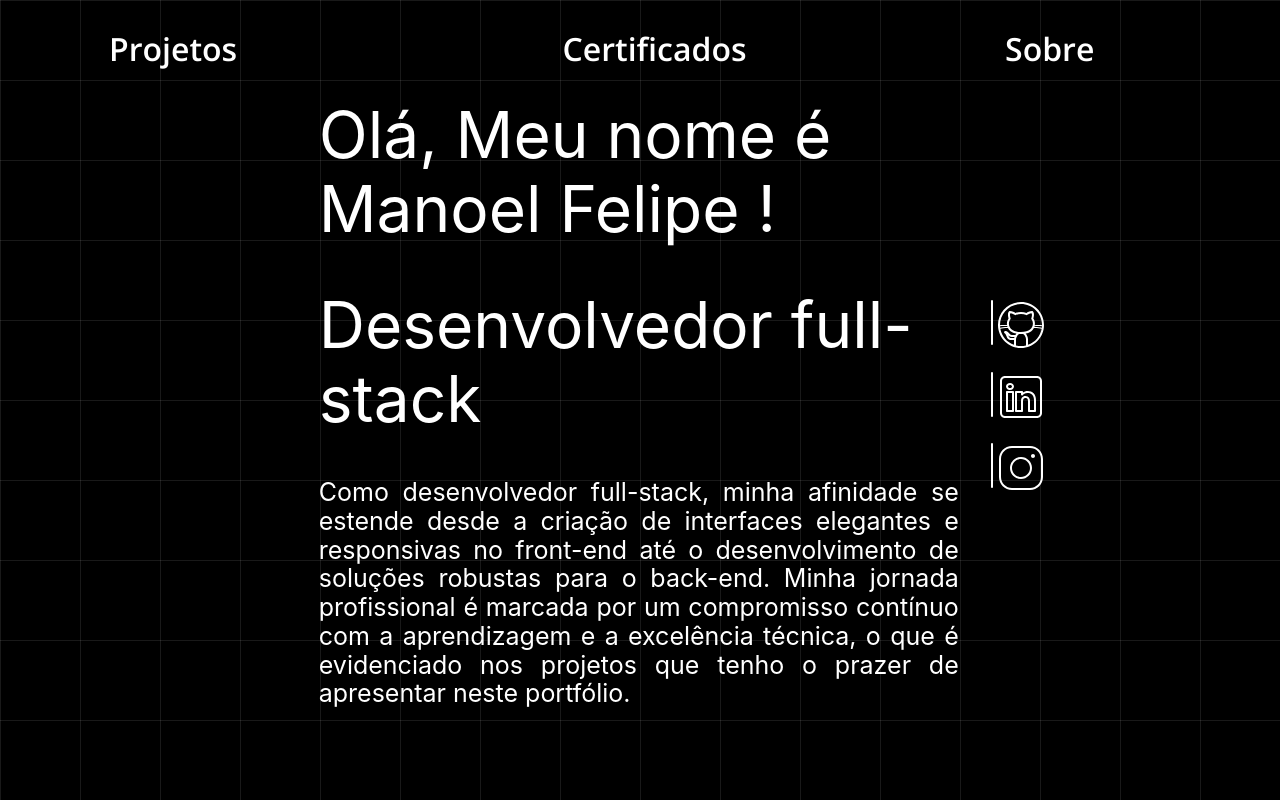
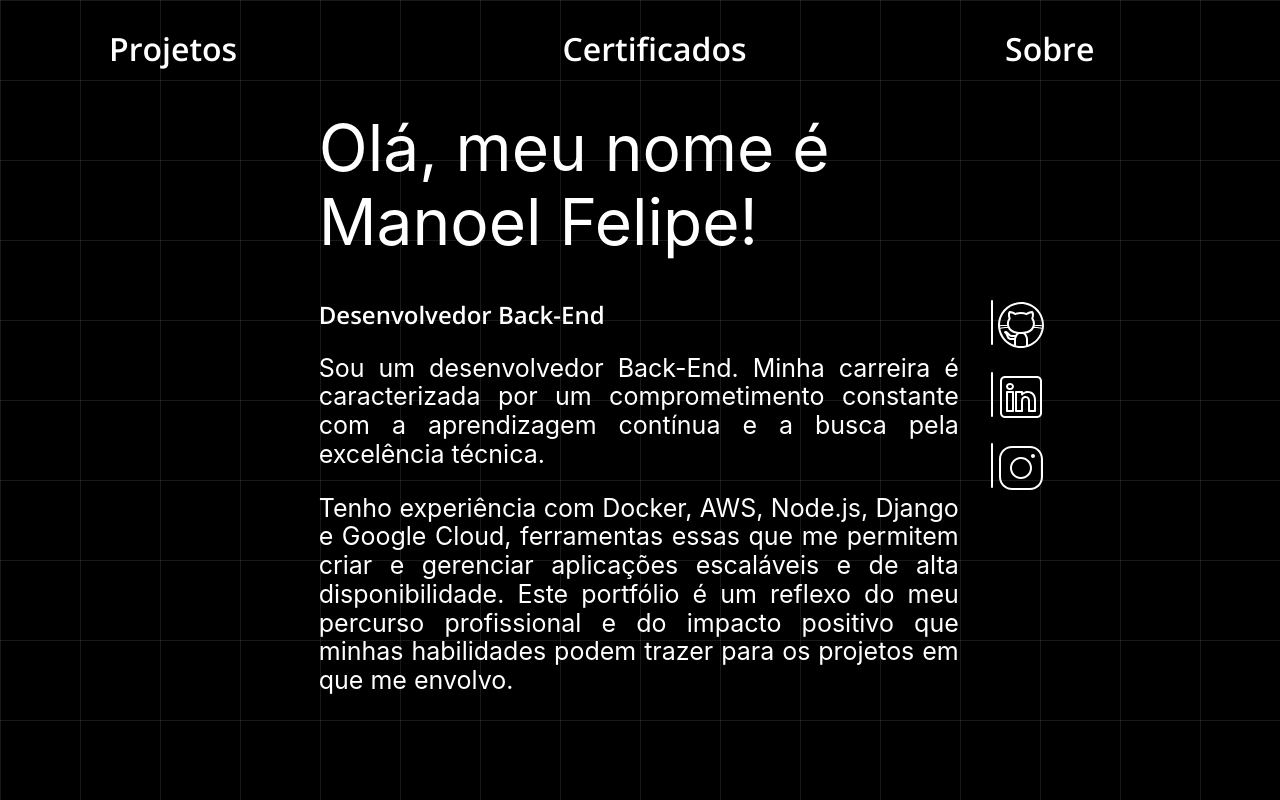
Before and after one commit to Manoel835/Portfolio, a React (Create React App) app: page / in a window 1280 px wide. Built offline with nearby package versions, Linux system fonts and the light colour scheme.

Commit message:
Alteração

```diff
--- a/src/pages/Main/Container/index.tsx
+++ b/src/pages/Main/Container/index.tsx
@@ -8,12 +8,15 @@ export function BoxMain() {
       <Card />
       <Container>
         <Box>
-          <h1>Olá, Meu nome é Manoel Felipe !</h1>
-          <h1>Desenvolvedor full-stack</h1>
+          <h1>Olá, meu nome é Manoel Felipe!</h1>
+          <h2>Desenvolvedor Back-End</h2>
           <p>
-            Como desenvolvedor full-stack, minha afinidade se estende desde a criação de interfaces elegantes e responsivas no front-end até o desenvolvimento de soluções robustas para o back-end. Minha jornada profissional é marcada por um compromisso contínuo com a aprendizagem e a excelência técnica, o que é evidenciado nos projetos que tenho o prazer de apresentar neste portfólio.
+            Sou um desenvolvedor Back-End. Minha carreira é caracterizada por um comprometimento constante com a aprendizagem contínua e a busca pela excelência técnica.
           </p>
-        </Box>
+          <p>
+            Tenho experiência com Docker, AWS, Node.js, Django e Google Cloud, ferramentas essas que me permitem criar e gerenciar aplicações escaláveis e de alta disponibilidade. Este portfólio é um reflexo do meu percurso profissional e do impacto positivo que minhas habilidades podem trazer para os projetos em que me envolvo.
+          </p>
+          </Box>
         <Icones />
       </Container>
 
```
